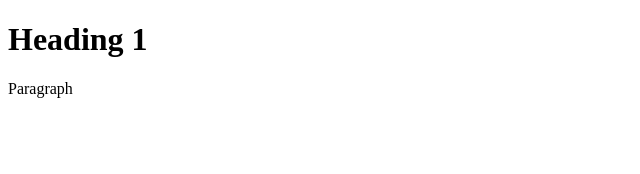
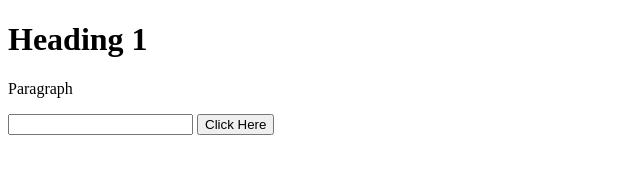
Before and after one commit to cchallenge2020/project6, a plain HTML site: page index.html in a window 1280 px wide. Shown: the whole page, without its empty margins (0-640 px from the left). Drawn offline with Linux system fonts and the light colour scheme.

Commit message:
added form to index.html

```diff
--- a/index.html
+++ b/index.html
@@ -8,5 +8,9 @@
 <body>
     <h1>Heading 1</h1>
     <p>Paragraph</p>
+    <form action="#">
+        <input type="text">
+        <button>Click Here</button>
+    </form>
 </body>
 </html>
```
